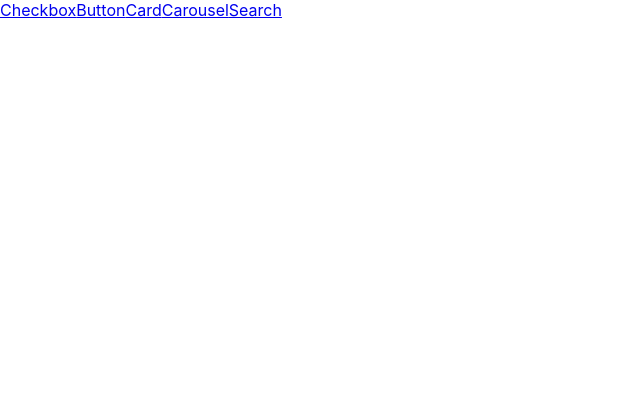
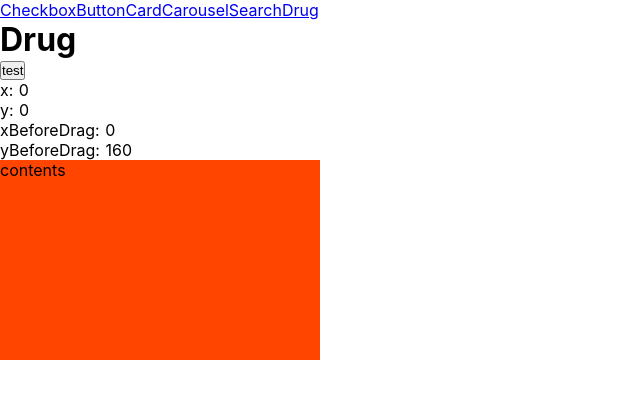
Before and after one commit to igayamaguchi/vue-ui-example, a Nuxt app: page /drug in a window 1280 px wide. Shown: the top 398 px of the page, without its empty margins (0-640 px from the left). Built offline with nearby package versions, Linux system fonts and the light colour scheme.

Commit message:
WIP: drug

```diff
--- a/layouts/components/DefaultHeader.vue
+++ b/layouts/components/DefaultHeader.vue
@@ -6,6 +6,7 @@
       <router-link to="card">Card</router-link>
       <router-link to="carousel">Carousel</router-link>
       <router-link to="search">Search</router-link>
+      <router-link to="drug">Drug</router-link>
     </div>
   </header>
 </template>
--- /dev/null
+++ b/pages/drug.vue
@@ -0,0 +1,88 @@
+<template>
+  <div>
+    <h1>Drug</h1>
+    <button @click="test">test</button>
+    <div>x: {{ x }}</div>
+    <div>y: {{ y }}</div>
+    <div>xBeforeDrag: {{ xBeforeDrag }}</div>
+    <div>yBeforeDrag: {{ yBeforeDrag }}</div>
+    <div
+      ref="rect"
+      :class="$style.card"
+      :style="{ position: 'relative',
+                left: `${x}px`,
+                top: `${y}px`
+      }"
+      draggable="true"
+      @dragstart="handleDragstart"
+      @dragend="handleDragend">
+      contents
+    </div>
+  </div>
+</template>
+
+<script>
+export default {
+  name: 'Drug',
+  data() {
+    return {
+      x: 0,
+      y: 0,
+      xBeforeDrag: 0,
+      yBeforeDrag: 0
+    }
+  },
+  mounted() {
+    // window.addEventListener('mousemove', event => {
+    //   console.log(event)
+    // })
+    const { top, left } = this.$refs.rect.getBoundingClientRect()
+    this.xBeforeDrag = left
+    this.yBeforeDrag = top
+  },
+  methods: {
+    test() {
+      this.x = 10
+      this.y = 10
+    },
+    // handleDrag(event) {
+    //   // console.log(event)
+    //   // console.log('drag')
+    //   console.log(event.screenY, event.clientY, event.y)
+    //   console.log(event)
+    //   // this.x = event.screenX
+    //   // this.y = event.screenY
+    //   this.x = event.clientX
+    //   this.y = event.clientY
+    //   // this.x = event.x - this.xBeforeDrag
+    //   // this.y = event.y - this.yBeforeDrag
+    // },
+    handleDragstart(event) {
+      console.log('drag start')
+      // console.log(event)
+      // this.xBeforeDrag = event.x
+      // this.yBeforeDrag = event.y
+    },
+    handleDragend(event) {
+      console.log('drag end')
+      console.log(event)
+      console.log(event.clientY)
+      this.x = event.clientX
+      this.y = event.clientY
+      this.xBeforeDrag = this.x
+      this.yBeforeDrag = this.y
+    }
+  }
+}
+</script>
+
+<style module>
+.card {
+  width: 320px;
+  height: 200px;
+  background-color: #ff4500;
+}
+.card:drop {
+  background-color: wheat;
+}
+</style>
```
